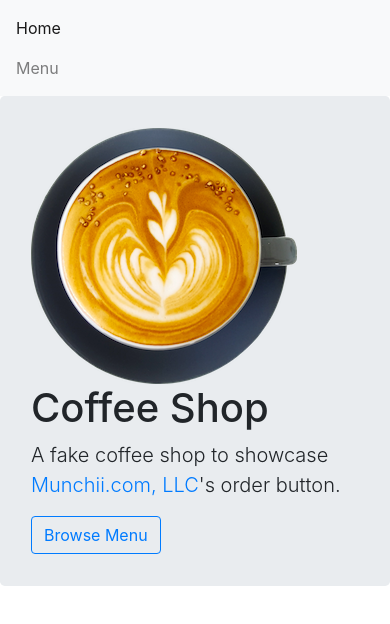
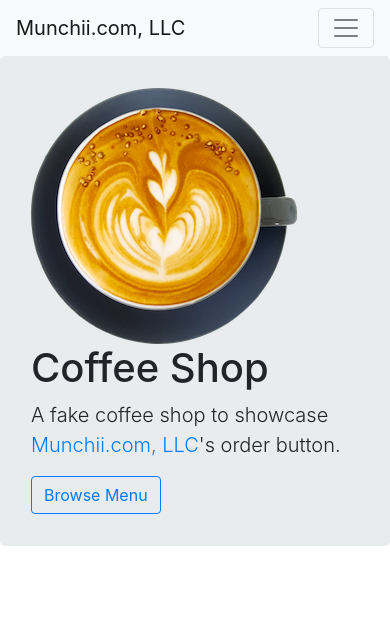
Before and after one commit to munchii/coffeeshop, a website: page public/index.html in a window 390 px wide. Drawn offline with nearby package versions, Linux system fonts and the light colour scheme.

Commit message:
Fix menu on mobile devices.

```diff
--- a/public/index.html
+++ b/public/index.html
@@ -8,6 +8,11 @@
   </head>
   <body>
       <nav class="navbar navbar-expand-lg navbar-light bg-light">
+        <a class="navbar-brand" href="https://munchii.com">Munchii.com, LLC</a>
+        <button class="navbar-toggler" type="button" data-toggle="collapse" data-target="#nav-content" aria-controls="navbarSupportedContent" aria-expanded="false" aria-label="Toggle navigation">
+          <span class="navbar-toggler-icon"></span>
+        </button>
+        <div class="collapse navbar-collapse" id="nav-content">
           <ul class="navbar-nav mr-auto">
             <li class="nav-item active">
               <a class="nav-link">Home</a>
@@ -16,6 +21,7 @@
               <a class="nav-link" href="/menu/">Menu</a>
             </li>
         </ul>
+      </div>
     </nav>
 
     <div class="jumbotron">
```
Also changed, not shown: public/menu/index.html (+6 -0 lines). Lines whose indentation alone changed are shown as unchanged.
